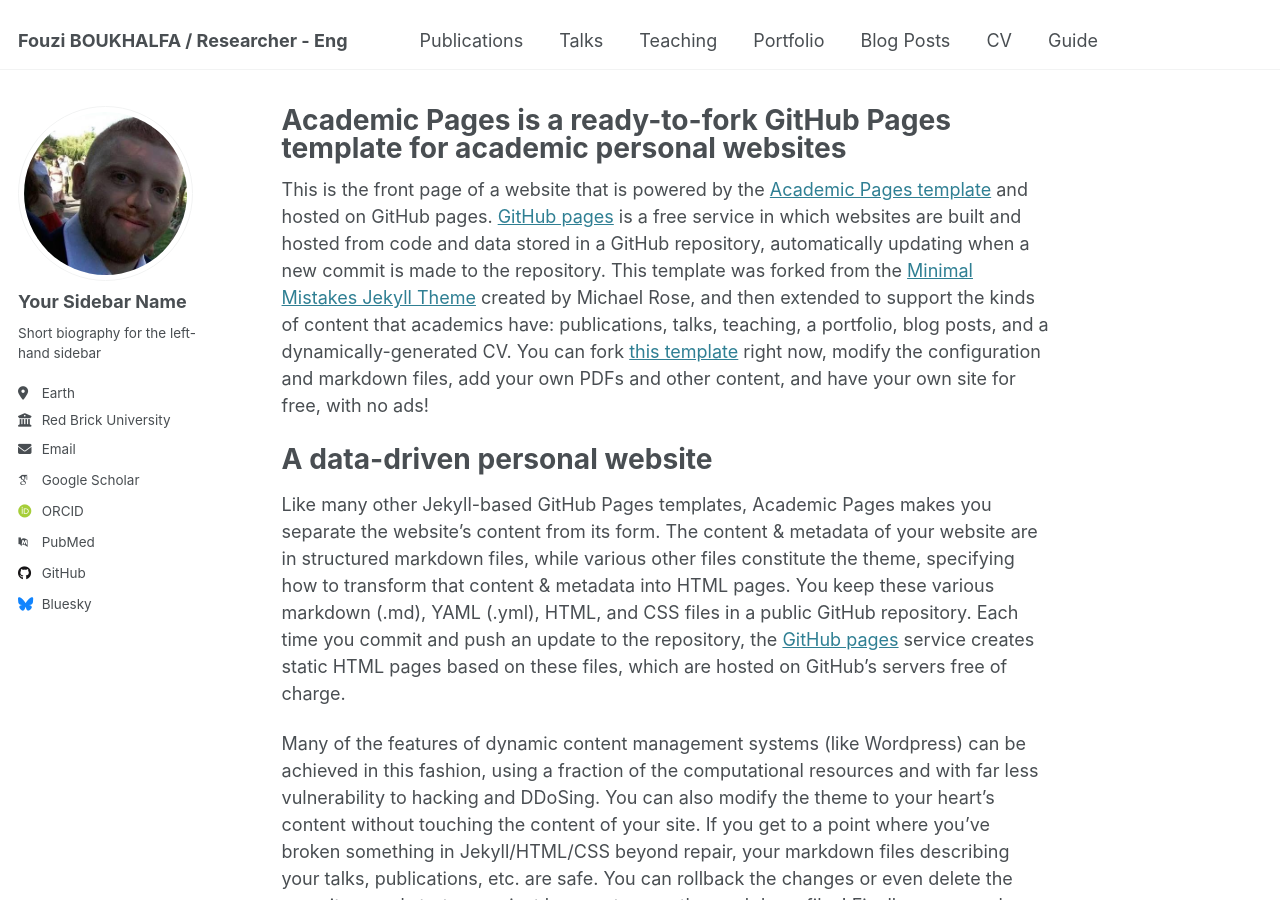
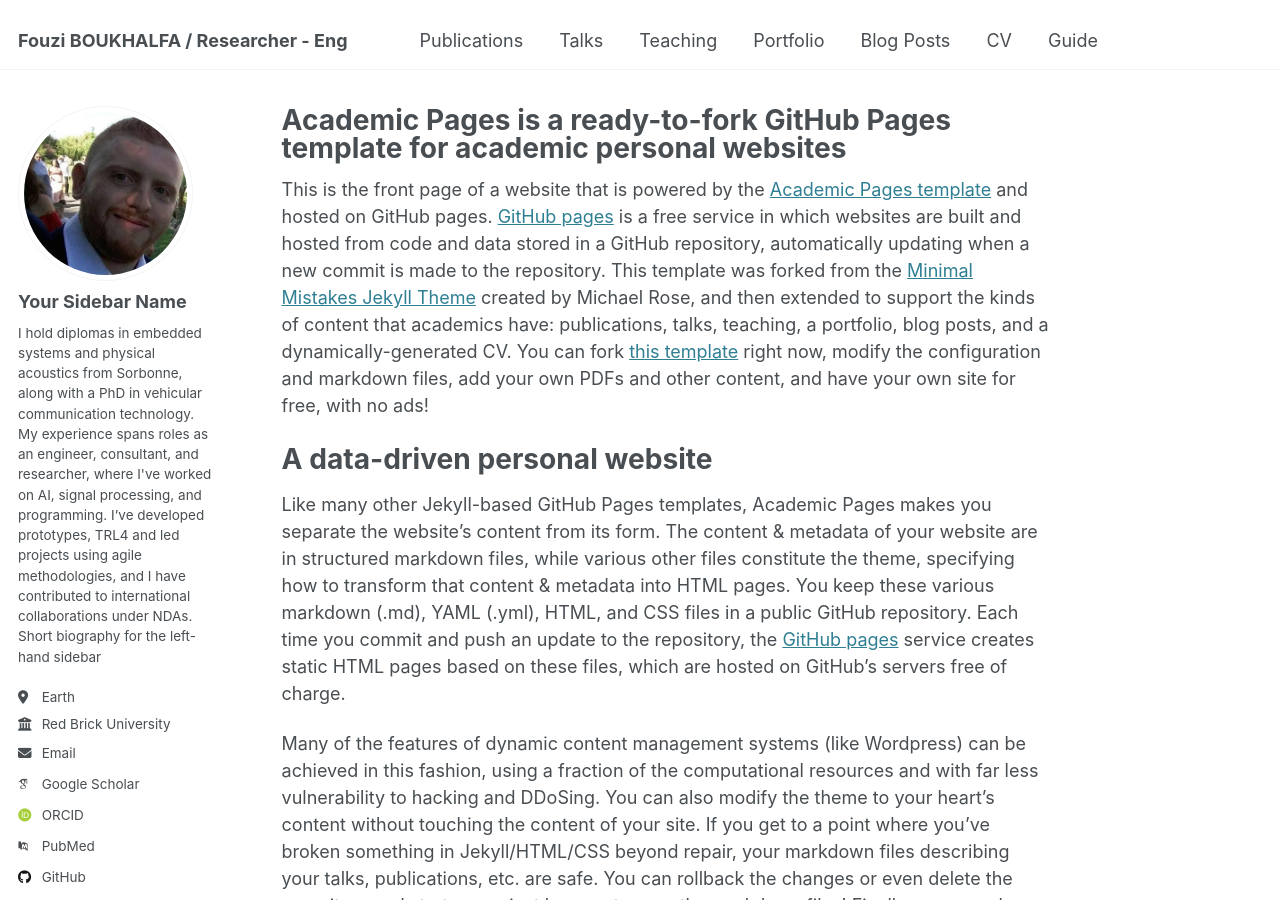
Before and after one commit to FBoukhalfa/FBoukhalfa.github.io, a Jekyll site: the page built from _pages/about.md, in a window 1280 px wide and 900 px high. Built offline with Jekyll 4.4.1, drawn with Linux system fonts in a browser that asks for light colours; some web fonts are replaced.

Commit message:
Update _config.yml

```diff
--- a/_config.yml
+++ b/_config.yml
@@ -25,7 +25,11 @@ author:
   avatar           : "MyPicture.png"
   name             : "Your Sidebar Name"
   pronouns         : # example: "she/her"
-  bio              : "Short biography for the left-hand sidebar"
+  bio              : "I hold diplomas in embedded systems and physical acoustics from Sorbonne,
+  along with a PhD in vehicular communication technology. My experience spans roles as an engineer,
+  consultant, and researcher, where I've worked on AI, signal processing, and programming.
+  I’ve developed prototypes, TRL4 and led projects using agile methodologies, and I have contributed to
+  international collaborations under NDAs.    Short biography for the left-hand sidebar"
   location         : "Earth"
   employer         : "Red Brick University"
   uri              : # URL
```
